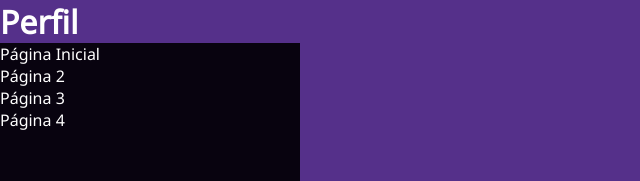
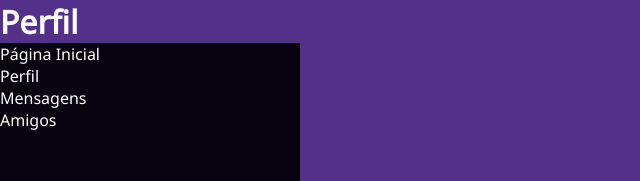
Before and after one commit to felippefms/feelsocial, a React (Create React App) app: page /Profile in a window 1280 px wide. Shown: the top 181 px of the page, without its empty margins (0-640 px from the left). Built offline with nearby package versions, Linux system fonts and the light colour scheme.

Commit message:
Update menu.tsx

```diff
--- a/src/components/menu.tsx
+++ b/src/components/menu.tsx
@@ -10,15 +10,15 @@ function Menu(){
                 </Link>
 
                 <Link to='/Profile'>
-                    <a>Página 2</a>
+                    <a>Perfil</a>
                 </Link>
 
                 <Link to='/Messages'>
-                    <a>Página 3</a>
+                    <a>Mensagens</a>
                 </Link>
 
                 <Link to='/Friends'>
-                    <a>Página 4</a>
+                    <a>Amigos</a>
                 </Link>
             </nav>
         </Menuwrapper>
```
